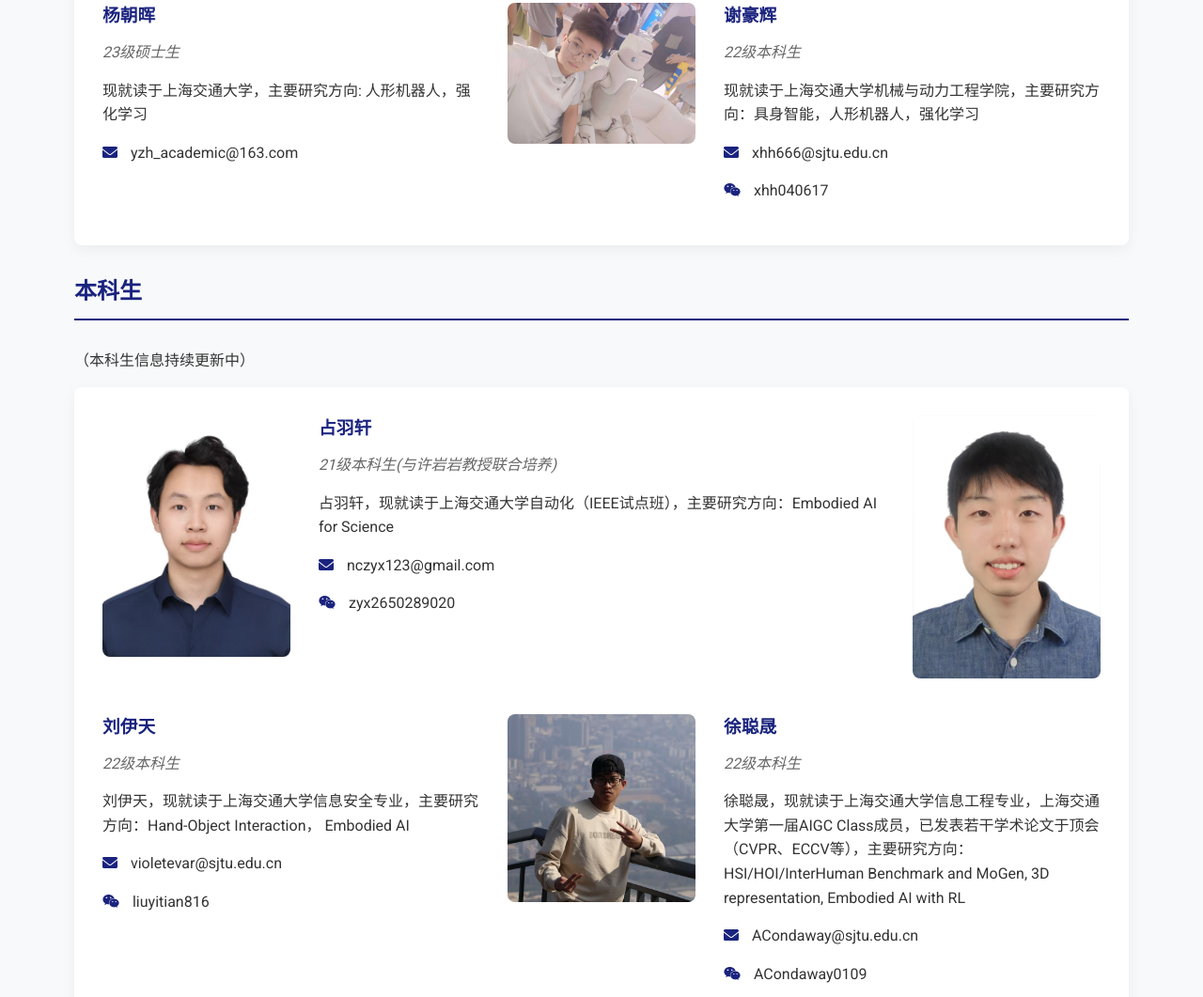
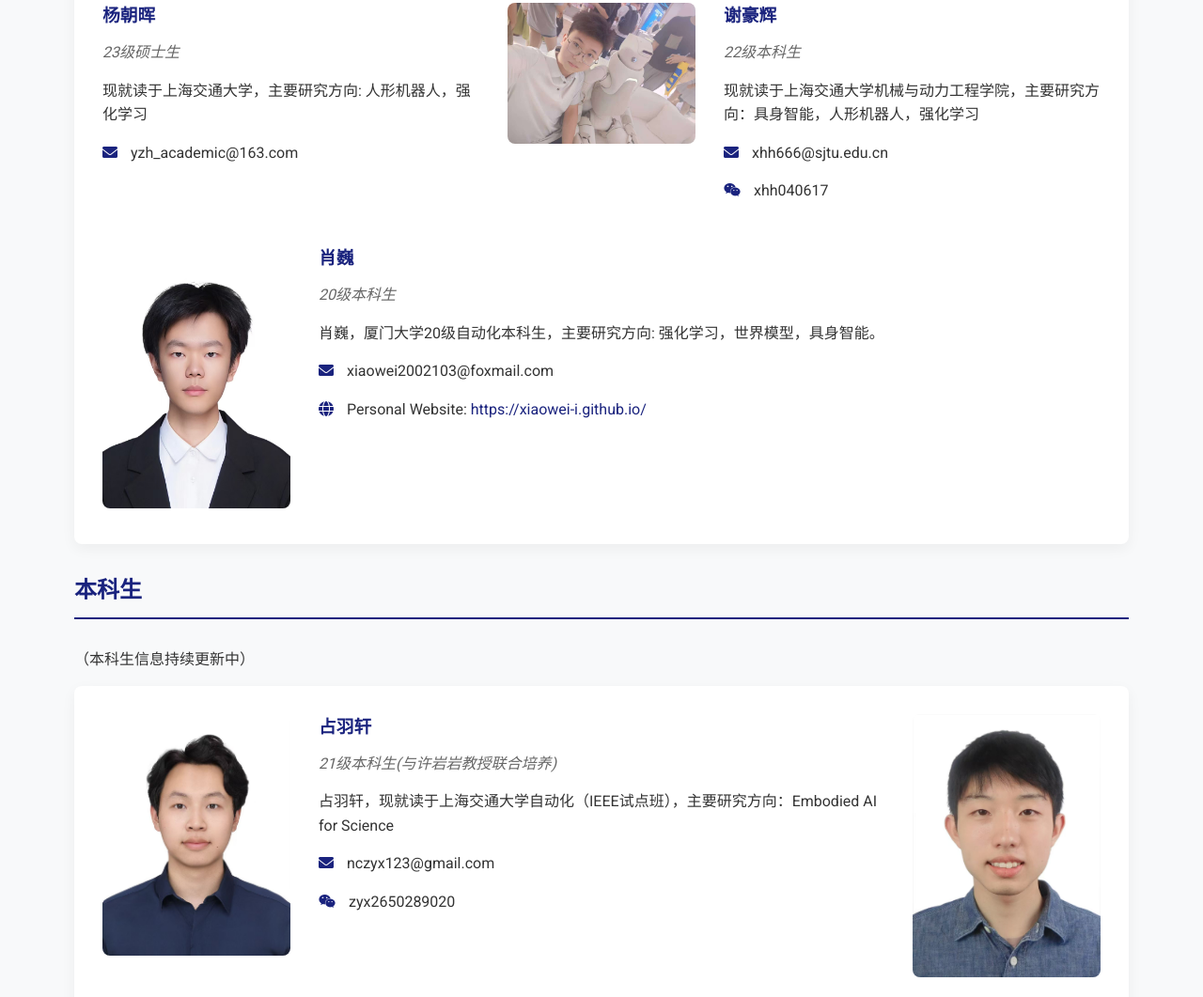
Before and after one commit to ScaleLab-SJTU/ScaleLab-SJTU.github.io, a plain HTML site: page people.html in a window 1280 px wide. Shown: the part 5397-6458 px from the top of the page at 94% size. Drawn offline with Linux system fonts and the light colour scheme.

Commit message:
update people

```diff
--- a/people.html
+++ b/people.html
@@ -356,6 +356,17 @@
                         <p><i class="fab fa-weixin"></i> xhh040617</p>
                     </div>
                 </div>
+                <div class="member-photo">
+                    <img src="images/xiaowei.jpg" alt="xiaowei">
+                </div>
+                <div class="member-info">
+                    <h3>肖巍</h3>
+                    <p class="position">20级本科生</p> <p>肖巍，厦门大学20级自动化本科生，主要研究方向: 强化学习，世界模型，具身智能。</p>
+                    <div class="contact">
+                        <p><i class="fas fa-envelope"></i> xiaowei2002103@foxmail.com</p>
+                        <p><i class="fas fa-globe"></i> Personal Website: <a href="https://xiaowei-i.github.io/" target="_blank">https://xiaowei-i.github.io/</a></p>
+                    </div>
+                </div>
 
             </div>
 
```
Also changed, not shown: images/xiaowei.jpg (added).
